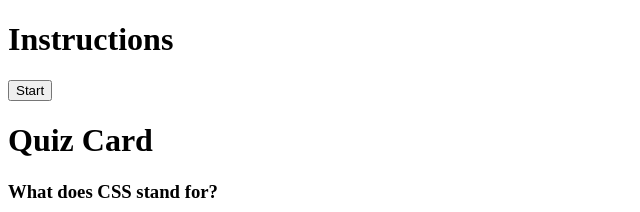
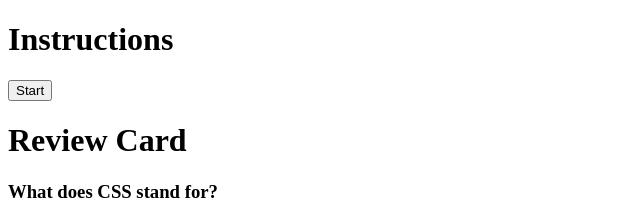
Before and after one commit to JohnMwendwa/quiz-app, a React (Vite) app: page / in a window 1280 px wide. Shown: the top 212 px of the page, without its empty margins (0-640 px from the left). Built offline with nearby package versions, Linux system fonts and the light colour scheme.

Commit message:
make the question prop optional

```diff
--- a/src/components/ReviewCard.tsx
+++ b/src/components/ReviewCard.tsx
@@ -3,7 +3,7 @@ import { Answer } from "../models/answer";
 import { useQuizContext } from "../context/QuizContext";
 
 interface ReviewCardProps {
-  question: Question;
+  question?: Question;
   userAnswer: Answer[];
   handleFinishReview: () => void;
 }
@@ -16,7 +16,7 @@ export default function ReviewCard({
   const { isLastQuestion, isFirstQuestion, back } = useQuizContext();
   return (
     <>
-      <h1>Quiz Card</h1>
+      <h1>Review Card</h1>
 
       <h3>{question?.question}</h3>
 
```
